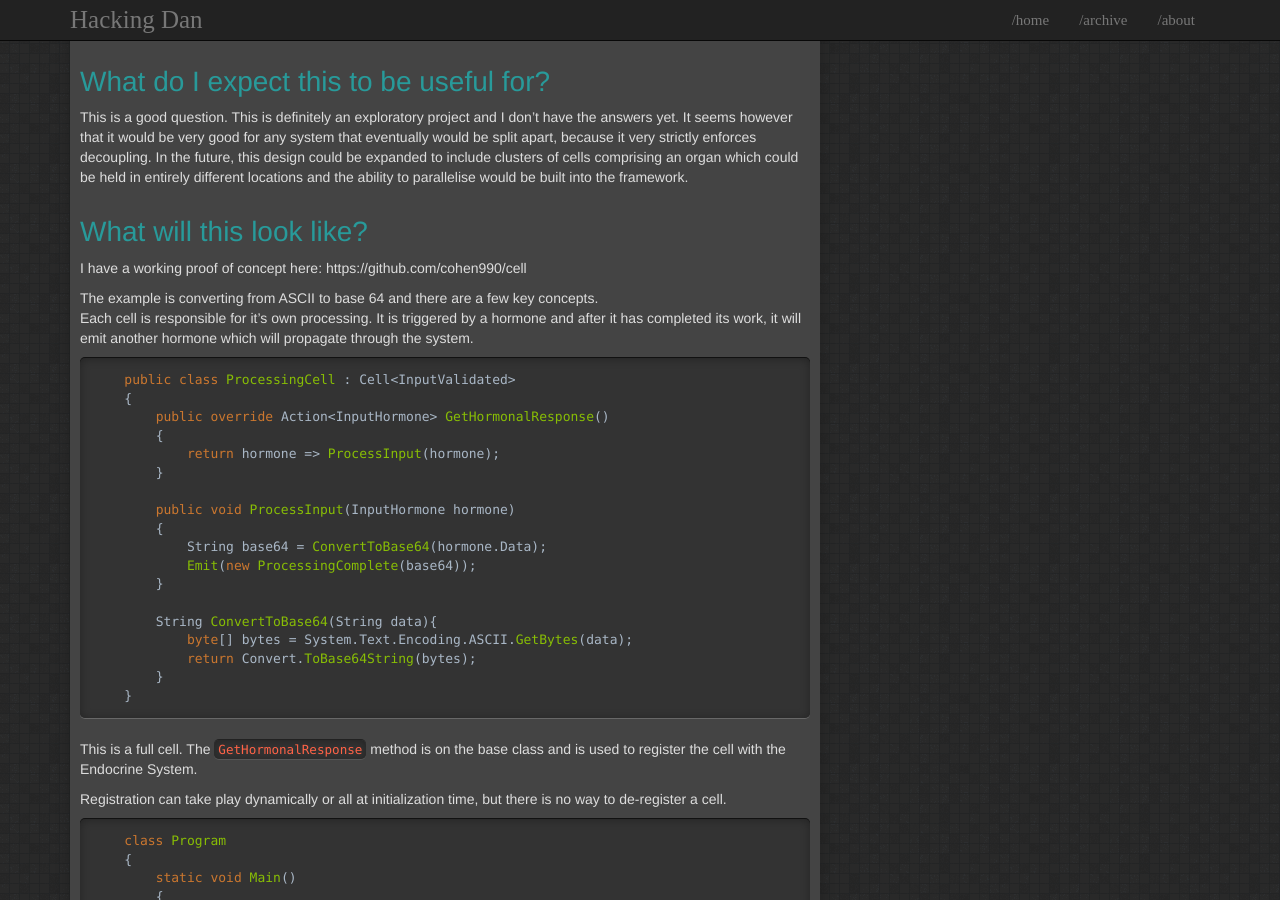
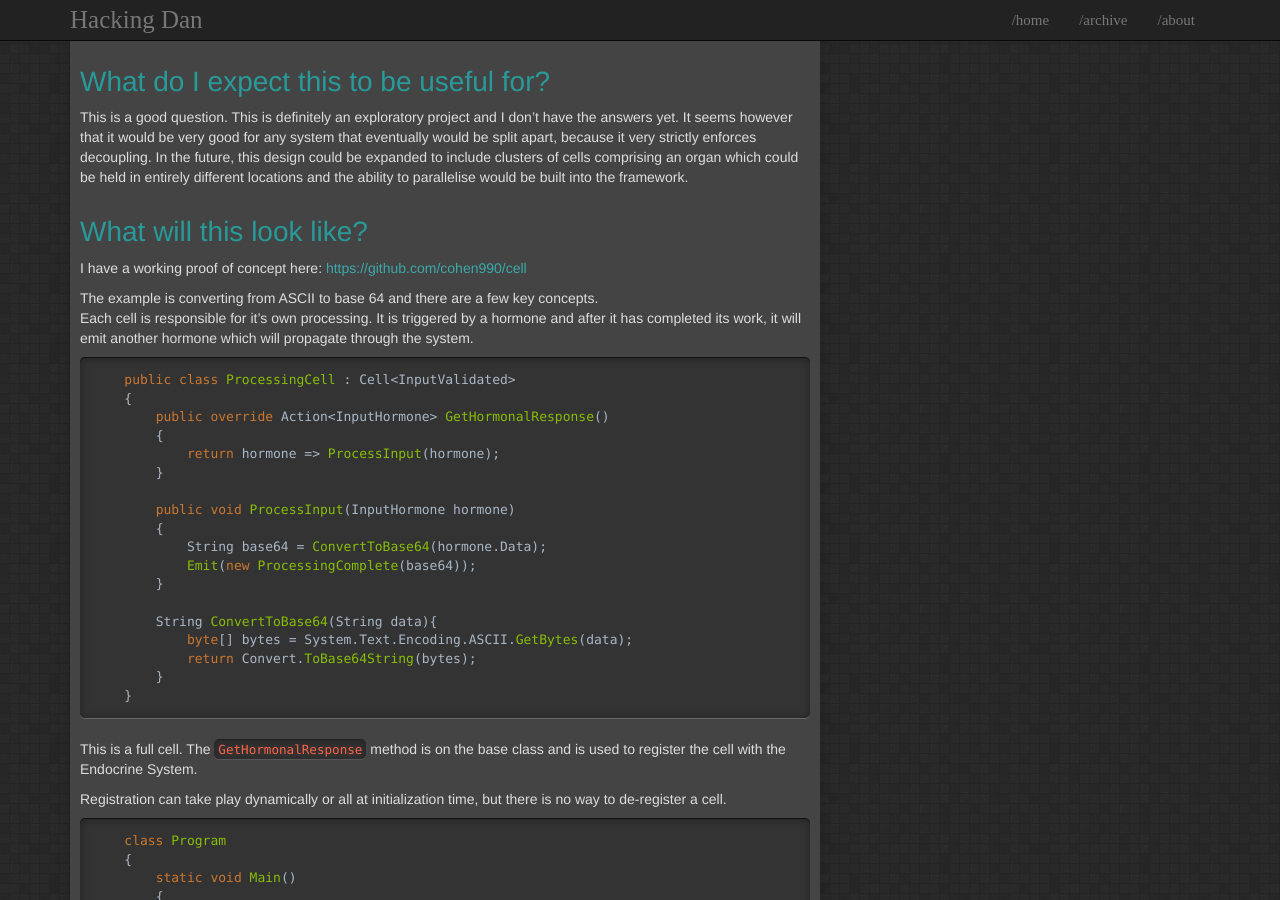
Before and after one commit to cohen990/cohen990.github.io, a Jekyll site: the page built from _posts/2018-24-06-cell-pattern.md, in a window 1280 px wide and 900 px high, scrolled down 377 px. Built offline with Jekyll 4.4.1, drawn with Linux system fonts in a browser that asks for light colours; part of the change alters nothing that is shown.

Commit message:
make it into a link

```diff
--- a/_posts/2018-24-06-cell-pattern.md
+++ b/_posts/2018-24-06-cell-pattern.md
@@ -18,7 +18,7 @@ For me, the big difference in the computational ability of a biological system a
 This is a good question. This is definitely an exploratory project and I don't have the answers yet. It seems however that it would be very good for any system that eventually would be split apart, because it very strictly enforces decoupling. In the future, this design could be expanded to include clusters of cells comprising an organ which could be held in entirely different locations and the ability to parallelise would be built into the framework.
 
 # What will this look like?
-I have a working proof of concept here: https://github.com/cohen990/cell
+I have a working proof of concept here: [https://github.com/cohen990/cell](https://github.com/cohen990/cell)
 
 The example is converting from ASCII to base 64 and there are a few key concepts.
 Each cell is responsible for it's own processing. It is triggered by a hormone and after it has completed its work, it will emit another hormone which will propagate through the system.
```
